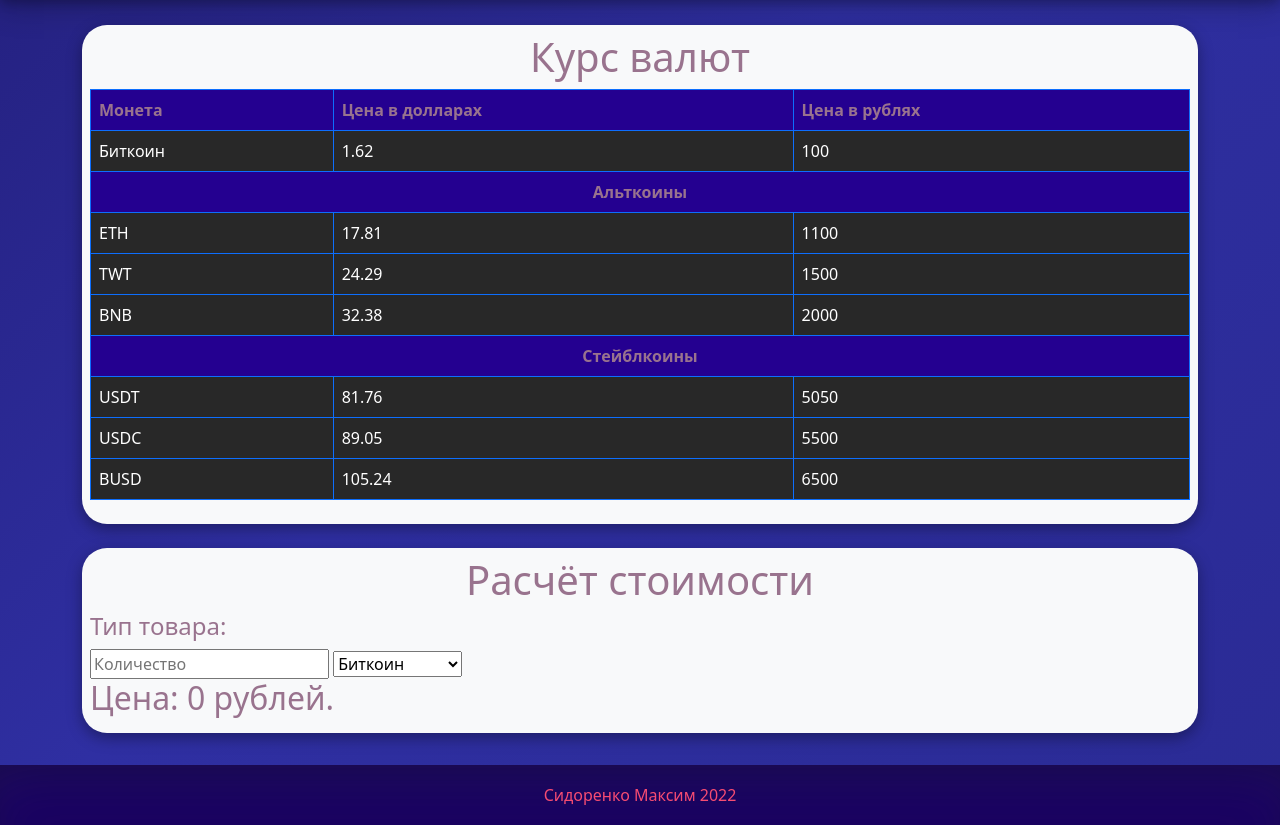
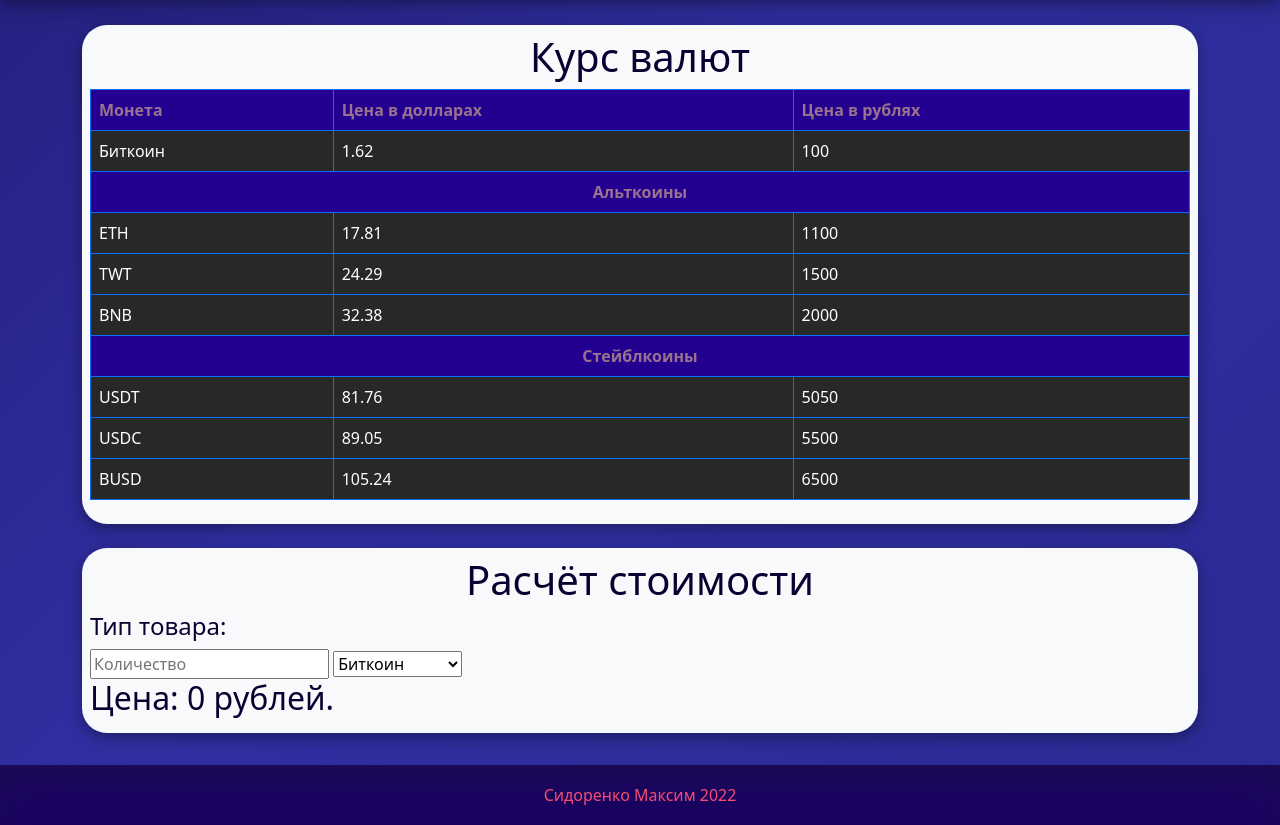
Before and after one commit to mattakvshi/laba6.github.io, a website: page index.html in a window 1280 px wide. Shown: the part 139-964 px from the top of the page. Drawn offline with nearby package versions, Linux system fonts and the light colour scheme.

Commit message:
Update style.css

```diff
--- a/style.css
+++ b/style.css
@@ -40,7 +40,7 @@
 
 
 .container__table{
-    color: #99738E;
+    color: #0C0032;
     box-shadow: rgba(0, 0, 0, 0.35) 0px 5px 15px;
     border-radius: 25px;
     margin-bottom: 1.5rem;
@@ -61,7 +61,7 @@
 
 
 .сontainer__calc{
-    color: #99738E;
+    color: #0C0032;
     box-shadow: rgba(0, 0, 0, 0.35) 0px 5px 15px;
     border-radius: 25px;
     margin-bottom: 1.5rem;
```
